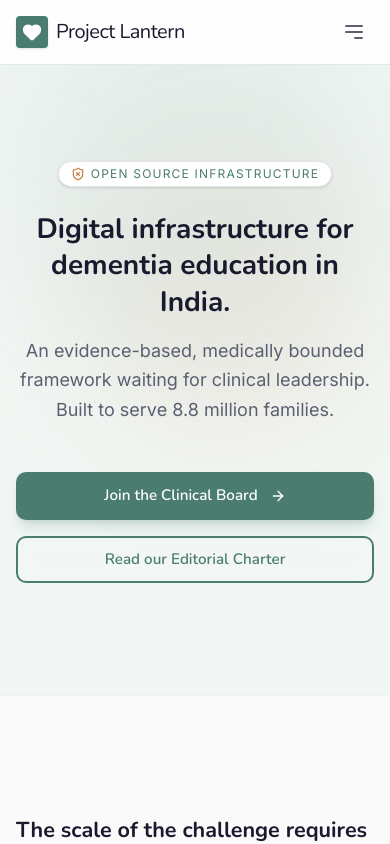
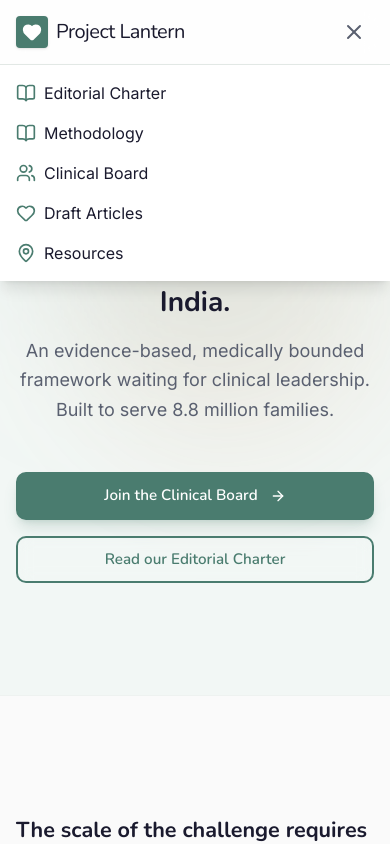
Before and after one commit to Shivalik-Capital/project-lantern, a Next.js app: page / in a window 390 px wide. Both pictures are taken after a click on the button "Open mobile menu". Shown: the top 844 px of the page. Built offline with nearby package versions, Linux system fonts and the light colour scheme.

Commit message:
fix: implement mobile menu toggle state and UI

```diff
--- a/components/layout/Header.tsx
+++ b/components/layout/Header.tsx
@@ -1,11 +1,18 @@
+'use client'
+
+import { useState } from 'react'
 import Link from 'next/link'
-import { BookOpen, MapPin, Heart, Users } from 'lucide-react'
+import { BookOpen, MapPin, Heart, Users, X, Menu } from 'lucide-react'
 
 export function Header() {
+  const [isMobileMenuOpen, setIsMobileMenuOpen] = useState(false)
+
+  const toggleMenu = () => setIsMobileMenuOpen(!isMobileMenuOpen)
+
   return (
     <header className="sticky top-0 z-50 w-full border-b border-border bg-surface/80 backdrop-blur-md">
       <div className="container-layout flex h-16 items-center justify-between">
-        <Link href="/" className="flex items-center gap-2 group">
+        <Link href="/" className="flex items-center gap-2 group" onClick={() => setIsMobileMenuOpen(false)}>
           <div className="w-8 h-8 rounded bg-primary flex items-center justify-center text-white shadow-sm transition-transform group-hover:scale-105">
             <Heart className="w-5 h-5 fill-white" />
           </div>
@@ -31,11 +38,36 @@ export function Header() {
           </Link>
         </nav>
         <div className="md:hidden flex items-center">
-          <button aria-label="Open mobile menu" className="p-2 text-text-muted hover:text-primary">
-            <svg className="w-6 h-6" fill="none" stroke="currentColor" viewBox="0 0 24 24"><path strokeLinecap="round" strokeLinejoin="round" strokeWidth={2} d="M4 6h16M4 12h16m-7 6h7" /></svg>
+          <button
+            aria-label={isMobileMenuOpen ? "Close mobile menu" : "Open mobile menu"}
+            className="p-2 text-text-muted hover:text-primary"
+            onClick={toggleMenu}
+          >
+            {isMobileMenuOpen ? <X className="w-6 h-6" /> : <Menu className="w-6 h-6" />}
           </button>
         </div>
       </div>
+
+      {/* Mobile Menu */}
+      {isMobileMenuOpen && (
+        <div className="md:hidden border-t border-border bg-surface px-4 py-4 space-y-4 shadow-lg absolute w-full left-0">
+          <Link href="/charter" onClick={toggleMenu} className="block text-base font-600 text-text hover:text-primary flex items-center gap-2">
+            <BookOpen className="w-5 h-5 text-primary" /> Editorial Charter
+          </Link>
+          <Link href="/methodology" onClick={toggleMenu} className="block text-base font-600 text-text hover:text-primary flex items-center gap-2">
+            <BookOpen className="w-5 h-5 text-primary" /> Methodology
+          </Link>
+          <Link href="/clinical-board" onClick={toggleMenu} className="block text-base font-600 text-text hover:text-primary flex items-center gap-2">
+            <Users className="w-5 h-5 text-primary" /> Clinical Board
+          </Link>
+          <Link href="/understand" onClick={toggleMenu} className="block text-base font-600 text-text hover:text-primary flex items-center gap-2">
+            <Heart className="w-5 h-5 text-primary" /> Draft Articles
+          </Link>
+          <Link href="/find-help" onClick={toggleMenu} className="block text-base font-600 text-text hover:text-primary flex items-center gap-2">
+            <MapPin className="w-5 h-5 text-primary" /> Resources
+          </Link>
+        </div>
+      )}
     </header>
   )
 }
```
